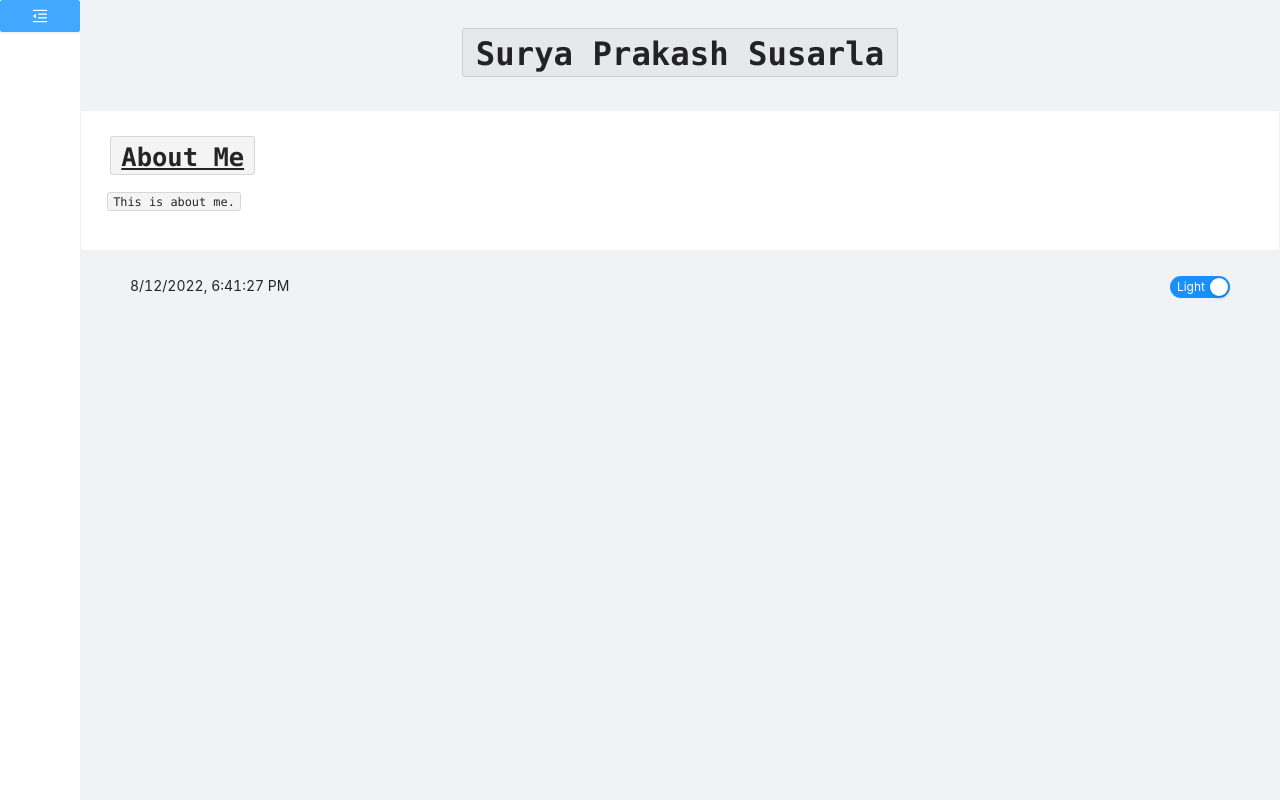
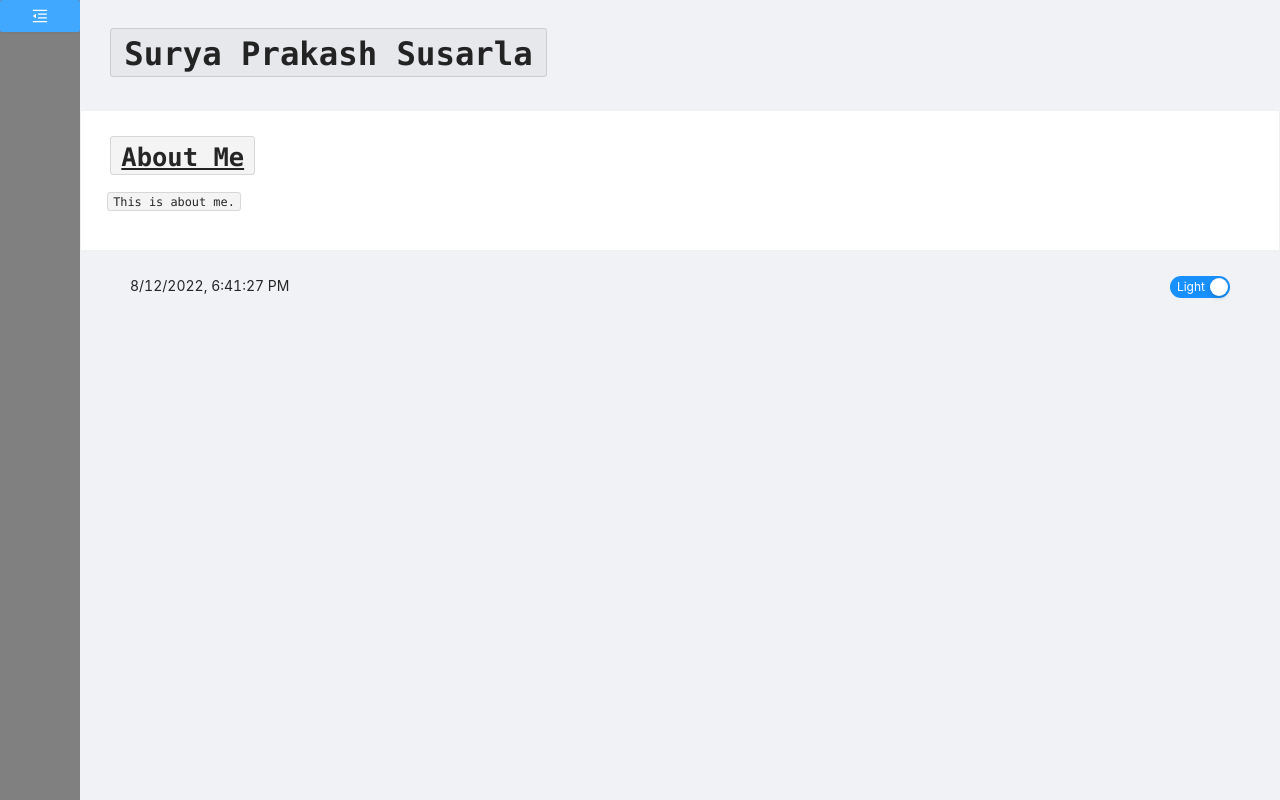
Before and after one commit to surya-prakash-susarla/surya-prakash-susarla.github.io, a React (Create React App) app: page / in a window 1280 px wide. Built offline with nearby package versions, Linux system fonts and the light colour scheme.

Commit message:
reverting theme changes

```diff
--- a/src/root/main.css
+++ b/src/root/main.css
@@ -33,5 +33,22 @@
 }
 
 .dark-background {
-  background: #3F3F3F;
+  /* background: #3F3F3F; */
+  background: #181818;
 }
+
+.sider-dark-background {
+  background: #3f3f3f;
+}
+
+.sider-light-background {
+  background: gray
+}
+
+.dark-background-text-color {
+  color: white;
+}
+
+.light-background-text-color {
+  color: black;
+}
--- a/src/root/main.tsx
+++ b/src/root/main.tsx
@@ -35,13 +35,17 @@ interface FooterBarProps extends ThemeInfo { };
 const MainComponent: React.FC = () => {
   const [pageSelection, setPageSelection] = useState(PageSelection.AboutMePage);
   const [lightThemeSelected, setLightThemeSelection] = useState(true);
+  let theme_props: ThemeInfo = {
+    isLightTheme: lightThemeSelected,
+    toggleTheme: setLightThemeSelection
+  };
   return (
     <Layout style={{ minHeight: '100vh' }}>
-      <SideMenu clickHandler={setPageSelection} isLightTheme={lightThemeSelected} toggleTheme={setLightThemeSelection} />
-      <Layout className={lightThemeSelected? 'light-background': 'dark-background'} style={{ minHeight: '100vh' }}>
-        <TitleBar />
-        <ContentPage pageSelection={pageSelection} toggleTheme={setLightThemeSelection} isLightTheme={lightThemeSelected} />
-        <FooterBar toggleTheme={setLightThemeSelection} isLightTheme={lightThemeSelected} />
+      <SideMenu clickHandler={setPageSelection} {...theme_props} />
+      <Layout className={lightThemeSelected ? 'light-background' : 'dark-background'} style={{ minHeight: '100vh' }}>
+        <TitleBar {...theme_props} />
+        <ContentPage pageSelection={pageSelection} {...theme_props} />
+        <FooterBar {...theme_props} />
       </Layout>
     </Layout>
   );
@@ -71,6 +75,7 @@ const SideMenu: React.FC<SideMenuProps> = (props: SideMenuProps) => {
       collapsed={collapsed}
       breakpoint={'xl'}
       theme={props.isLightTheme ? 'light' : 'dark'}
+      className={props.isLightTheme ? 'sider-light-background' : 'sider-dark-background'}
       onBreakpoint={toggleCollapsed}>
       <Button
         type={'primary'}
@@ -84,9 +89,9 @@ const SideMenu: React.FC<SideMenuProps> = (props: SideMenuProps) => {
   );
 }
 
-const TitleBar: React.FC = () => {
+const TitleBar: React.FC<ThemeInfo> = (props: ThemeInfo) => {
   return (
-    <PageHeader className='header-text animate__animated animate__fadeInUp' ghost={true}>
+    <PageHeader className={'header-text animate__animated animate__fadeInUp ' + props.isLightTheme ? 'light-background-text-color' : 'dark-background-text-color'} ghost={true}>
       <Typography.Title code={true} level={1} >
         Surya Prakash Susarla
       </Typography.Title>
```
